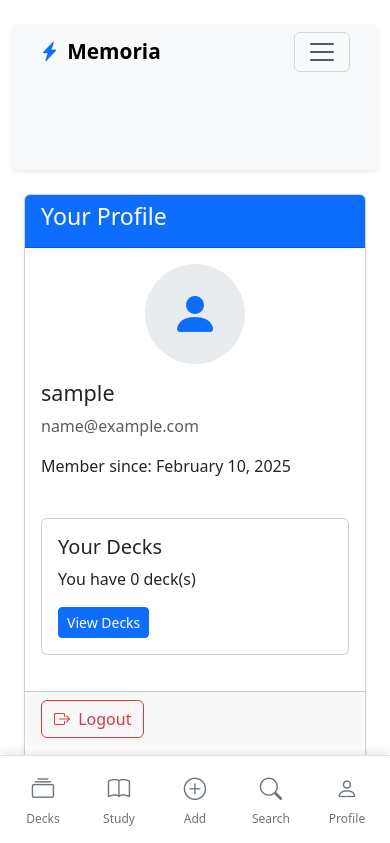
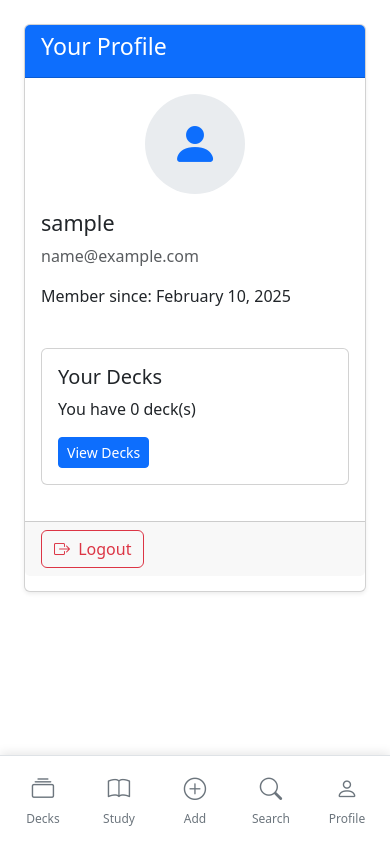
Before and after one commit to MACantara/Memoria, a Flask app: page /auth/profile in a window 390 px wide. Shown: the top 843 px of the page. Run offline with Flask 3, Linux system fonts and the light colour scheme; the visitor is signed in with stand-in values (Sample User, id 1); data that the repository does not hold is empty; some libraries are stand-ins or nearby versions.

Commit message:
Hide top navigation bar on smaller screens for improved responsiveness

```diff
--- a/templates/components/top_nav.html
+++ b/templates/components/top_nav.html
@@ -1,4 +1,4 @@
-<nav class="navbar navbar-expand-lg navbar-light bg-light rounded mb-4 shadow-sm">
+<nav class="navbar navbar-expand-lg navbar-light bg-light rounded mb-4 shadow-sm d-none d-md-block">
   <div class="container-fluid">
     <!-- Brand/Logo -->
     <a class="navbar-brand d-flex align-items-center" href="{{ url_for('main.index') }}">
```
